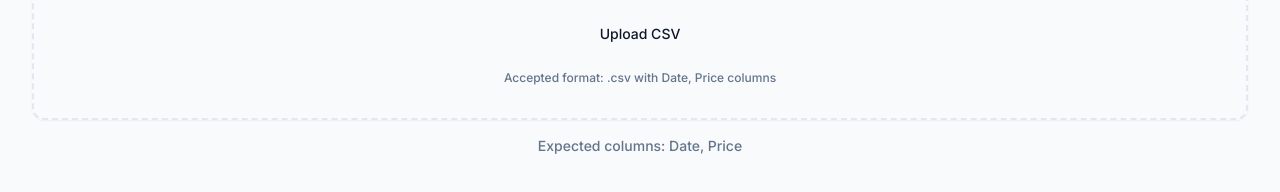
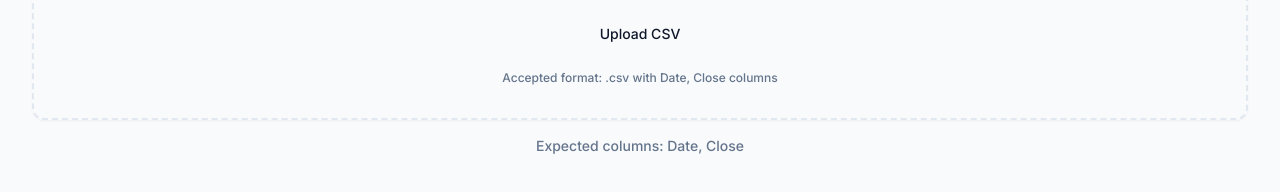
Before and after one commit to SreeAdithya123/intelistocks-dash, a React (Vite) app: page / in a window 1280 px wide. Shown: the part 532-724 px from the top of the page. Built offline with nearby package versions, Linux system fonts and the light colour scheme; what react-plotly.js would draw is missing.

Commit message:
Update price column
Use 'Close' column for price data and update UI copy to reflect this change.

```diff
--- a/src/components/UploadDropzone.tsx
+++ b/src/components/UploadDropzone.tsx
@@ -24,7 +24,7 @@ export function UploadDropzone({ onParsed }: UploadDropzoneProps) {
       if (!ACCEPTED.some((t) => file.type.includes("csv") || file.name.endsWith(".csv"))) {
         toast({
           title: "Invalid file type",
-          description: "Please upload a .csv file containing Date and Price columns.",
+          description: "Please upload a .csv file containing Date and Close columns.",
           variant: "destructive",
         } as any);
         return;
@@ -44,7 +44,7 @@ export function UploadDropzone({ onParsed }: UploadDropzoneProps) {
             const points: StockPoint[] = raw
               .map((row) => {
                 const d = row["Date"] ?? row["date"] ?? row["DATE"];
-                const p = row["Price"] ?? row["price"] ?? row["PRICE"];
+                const p = row["Close"] ?? row["close"] ?? row["CLOSE"] ?? row["Price"] ?? row["price"] ?? row["PRICE"];
                 const date = new Date(d);
                 const price = typeof p === "number" ? p : parseFloat(p);
                 if (!isFinite(price) || isNaN(date.getTime())) return null;
@@ -52,7 +52,7 @@ export function UploadDropzone({ onParsed }: UploadDropzoneProps) {
               })
               .filter(Boolean) as StockPoint[];
 
-            if (points.length === 0) throw new Error("Missing required columns: Date, Price");
+            if (points.length === 0) throw new Error("Missing required columns: Date, Close");
 
             onParsed(points);
             toast({ title: "CSV parsed", description: `Loaded ${points.length} rows.` } as any);
@@ -100,7 +100,7 @@ export function UploadDropzone({ onParsed }: UploadDropzoneProps) {
             onChange={(e) => onFiles(e.target.files)}
           />
         </div>
-        <p className="text-xs text-muted-foreground">Accepted format: .csv with Date, Price columns</p>
+        <p className="text-xs text-muted-foreground">Accepted format: .csv with Date, Close columns</p>
       </div>
     </Card>
   );
--- a/src/pages/Index.tsx
+++ b/src/pages/Index.tsx
@@ -67,7 +67,7 @@ export default function Index() {
       {!hasData && (
         <section id="uploader" className="container pb-16">
           <UploadDropzone onParsed={handleParsed} />
-          <p className="text-center text-sm text-muted-foreground mt-4">Expected columns: Date, Price</p>
+          <p className="text-center text-sm text-muted-foreground mt-4">Expected columns: Date, Close</p>
         </section>
       )}
 
```
